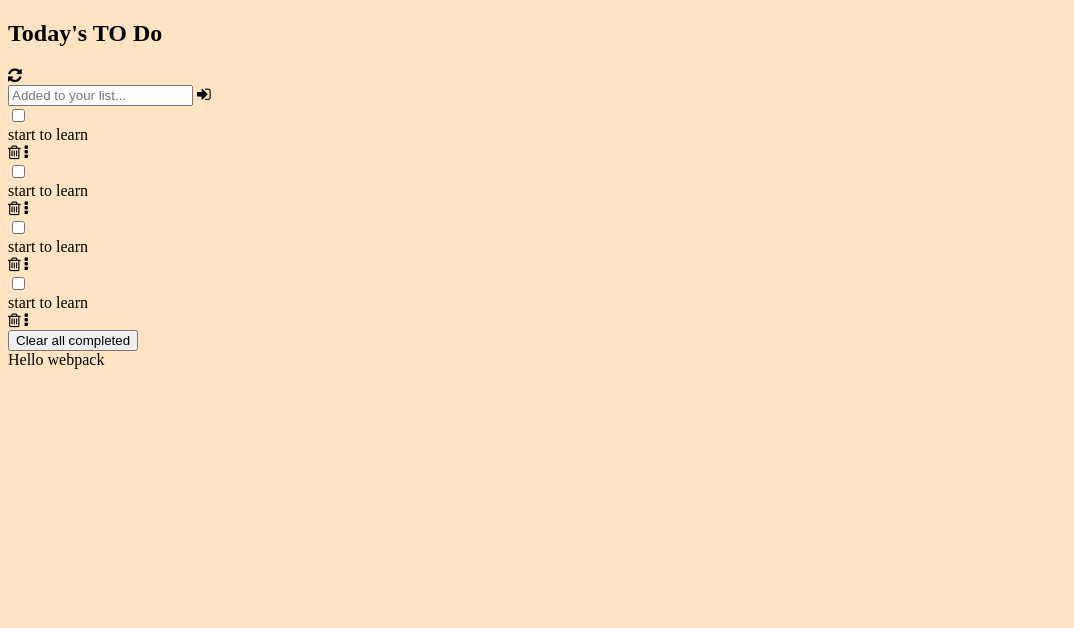
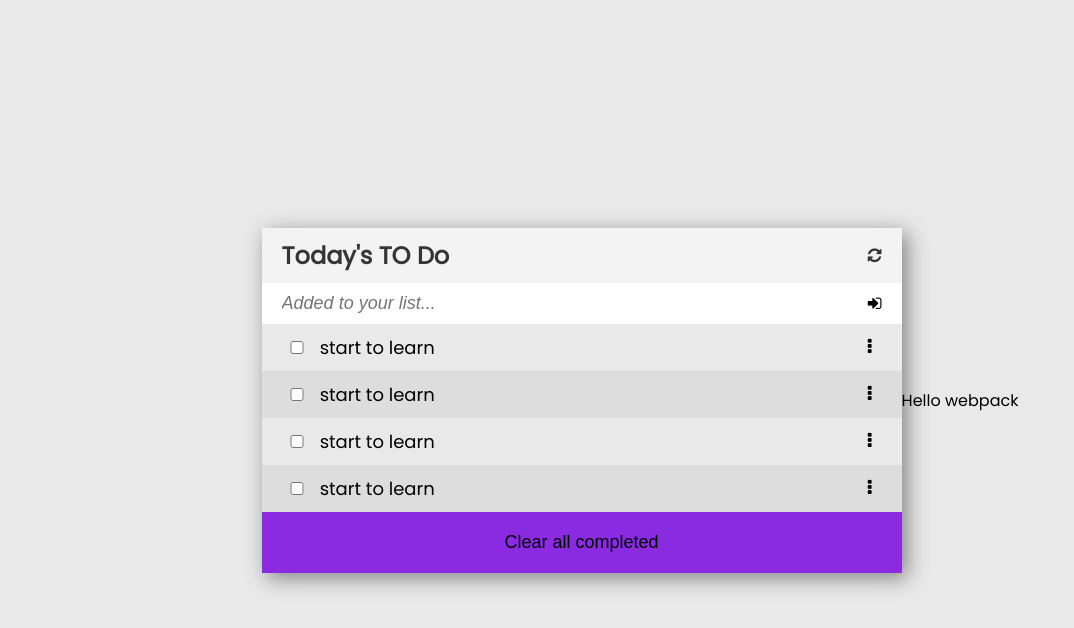
Before and after one commit to joel-kalema/To-Do-list, a website built with webpack: page src/index.html in a window 1280 px wide. Shown: the whole page, without its empty margins (0-1074 px from the left). Built offline with nearby package versions, Linux system fonts and the light colour scheme; a web font is replaced by a local one.

Commit message:
Added some styles

```diff
--- a/src/style.css
+++ b/src/style.css
@@ -1,3 +1,114 @@
+@import url('https://fonts.googleapis.com/css2?family=Cambay&family=Krona+One&family=Montserrat:wght@900&family=Poppins:wght@100;400&family=Prompt:wght@300;500&family=Roboto&display=swap');
+
+* {
+  margin: 0;
+  padding: 0;
+  box-sizing: border-box;
+}
+
 body {
-  background-color: bisque;
+  display: flex;
+  justify-content: center;
+  align-items: center;
+  min-height: 100vh;
+  font-family: 'Poppins', sans-serif;
+  background-color: rgb(233, 233, 233);
 }
+
+section {
+  width: 50%;
+  box-shadow: 5px 5px 20px rgba(0, 0, 0, 0.445);
+}
+
+header {
+  display: flex;
+  justify-content: space-between;
+  align-items: center;
+  margin: 0;
+  background-color: rgb(243, 243, 243);
+  width: 100%;
+  padding: 10px 20px;
+  color: rgb(53, 53, 53);
+}
+
+form {
+  justify-content: space-between;
+  display: flex;
+  align-items: center;
+  background-color: #fff;
+  padding-right: 15px;
+}
+
+form i {
+  width: 3%;
+  margin-left: 0;
+}
+
+input {
+  background-color: #fff;
+  font-size: 18px;
+  padding: 10px 20px;
+  margin: 0;
+  width: 97%;
+  border: none;
+  outline: none;
+  font-style: italic;
+}
+
+.list:nth-child(even) {
+  background-color: rgb(221, 221, 221);
+}
+
+.list:nth-child(even):hover {
+  background-color: rgb(192, 192, 192);
+}
+
+.list:hover {
+  background-color: rgb(221, 221, 221);
+}
+
+.list {
+  font-size: 18px;
+  padding: 10px 20px;
+  align-items: center;
+  display: flex;
+  justify-content: space-between;
+}
+
+.list i {
+  margin-right: 0;
+  margin-right: 10px;
+}
+
+.checkbox {
+  width: 5%;
+}
+
+.text-area {
+  width: 90%;
+}
+
+.delete {
+  display: none;
+}
+
+button {
+  cursor: pointer;
+  font-size: 18px;
+  margin: 0;
+  padding: 20px;
+  width: 100%;
+  border: none;
+  background-color: blueviolet;
+}
+
+button:hover {
+  background-color: rgb(149, 66, 226);
+}
+
+@media only screen and (max-width: 820px) {
+  section {
+    width: 90%;
+
+  }
+}
```
